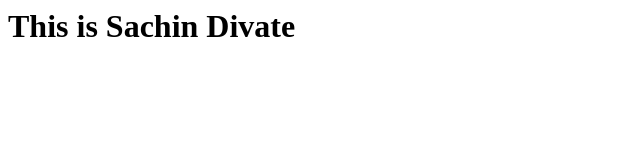
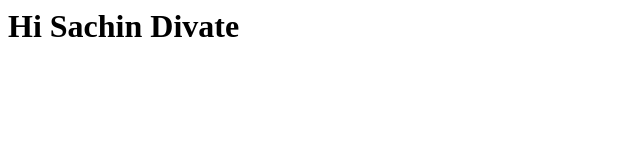
Before and after one commit to sachindivate/demojenkins, a plain HTML site: page index.html in a window 1280 px wide. Shown: the whole page, without its empty margins (0-640 px from the left). Drawn offline with Linux system fonts and the light colour scheme.

Commit message:
Update index.html

```diff
--- a/index.html
+++ b/index.html
@@ -1,5 +1,5 @@
 <html>
   <body>
-   <h1>  This is Sachin Divate </h1>
+   <h1>  Hi Sachin Divate </h1>
       </body/>
 </html>
```
